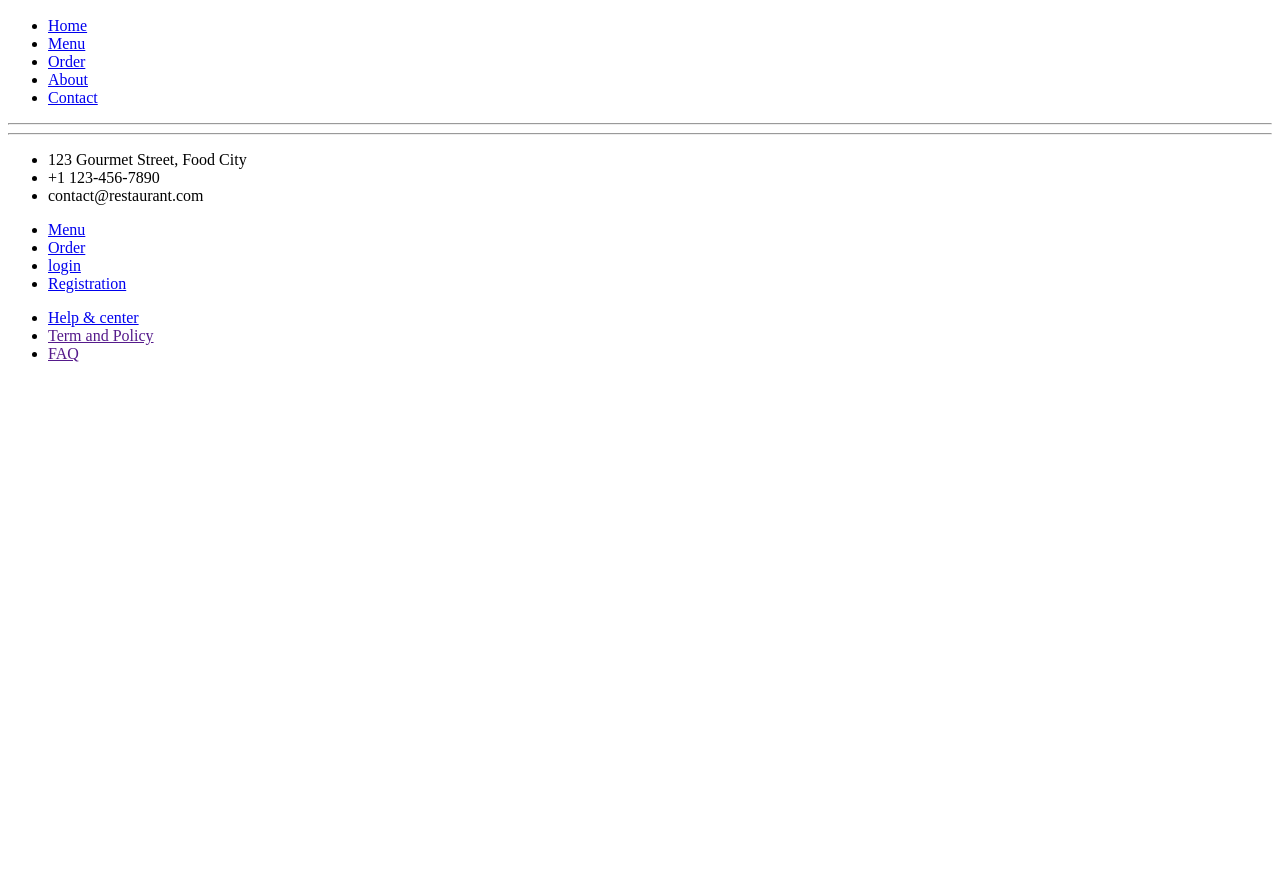
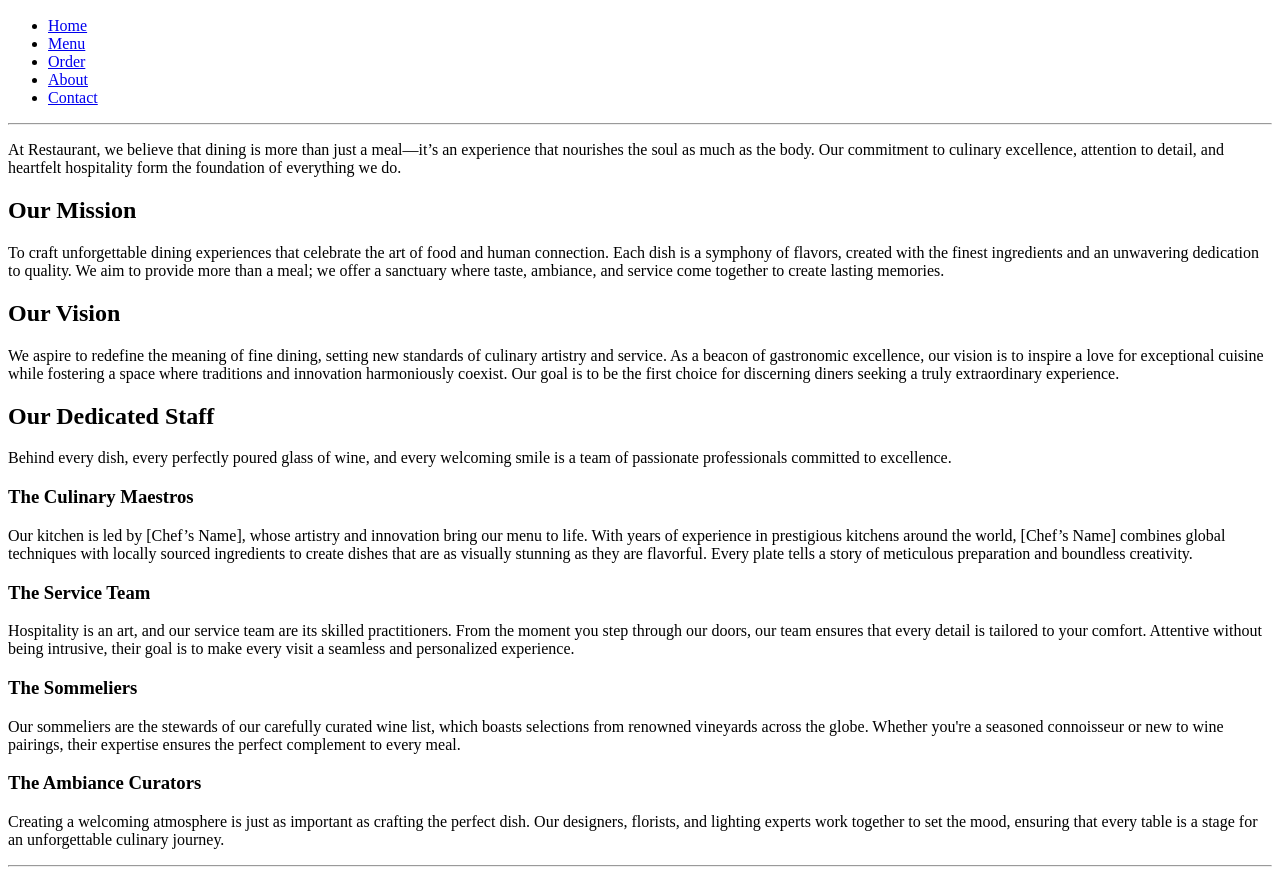
Before and after one commit to zouak-pedro/sprintshtmlproject, a plain HTML site: page restaurant/about/index.html in a window 1280 px wide. Shown: the part 67-947 px from the top of the page. Before the commit the page ends 800 px from the top, so only its background shows below. Drawn offline with Linux system fonts and the light colour scheme.

Commit message:
resto about page

```diff
--- a/restaurant/about/index.html
+++ b/restaurant/about/index.html
@@ -22,7 +22,49 @@
   </nav>
   <hr>
   <!-- body -->
-
+  <section>
+    <p>At Restaurant, we believe that dining is more than just a meal—it’s an experience that nourishes the soul
+      as much as the body. Our commitment to culinary excellence, attention to detail, and heartfelt hospitality form
+      the foundation of everything we do.
+    </p>
+  </section>
+  <section class="Mission">
+    <h2>Our Mission</h2>
+    <p>To craft unforgettable dining experiences that celebrate the art of food and human connection. Each dish is a
+      symphony of flavors, created with the finest ingredients and an unwavering dedication to quality. We aim to
+      provide more than a meal; we offer a sanctuary where taste, ambiance, and service come together to create lasting
+      memories.</p>
+  </section>
+  <section class="Vision">
+    <h2>Our Vision</h2>
+    <p>We aspire to redefine the meaning of fine dining, setting new standards of culinary artistry and service. As a
+      beacon of gastronomic excellence, our vision is to inspire a love for exceptional cuisine while fostering a space
+      where traditions and innovation harmoniously coexist. Our goal is to be the first choice for discerning diners
+      seeking a truly extraordinary experience.</p>
+  </section>
+  <section class="Staff">
+    <h2>Our Dedicated Staff</h2>
+    <p>Behind every dish, every perfectly poured glass of wine, and every welcoming smile is a team of passionate
+      professionals committed to excellence.
+    </p>
+    <h3>The Culinary Maestros</h3>
+    <p>Our kitchen is led by [Chef’s Name], whose artistry and innovation bring our menu to life. With years of
+      experience in prestigious kitchens around the world, [Chef’s Name] combines global techniques with locally sourced
+      ingredients to create dishes that are as visually stunning as they are flavorful. Every plate tells a story of
+      meticulous preparation and boundless creativity.</p>
+    <h3>The Service Team</h3>
+    <p>Hospitality is an art, and our service team are its skilled practitioners. From the moment you step through our
+      doors, our team ensures that every detail is tailored to your comfort. Attentive without being intrusive, their
+      goal is to make every visit a seamless and personalized experience.</p>
+    <h3>The Sommeliers</h3>
+    <p>Our sommeliers are the stewards of our carefully curated wine list, which boasts selections from renowned
+      vineyards across the globe. Whether you're a seasoned connoisseur or new to wine pairings, their expertise ensures
+      the perfect complement to every meal.</p>
+    <h3>The Ambiance Curators</h3>
+    <p>Creating a welcoming atmosphere is just as important as crafting the perfect dish. Our designers, florists, and
+      lighting experts work together to set the mood, ensuring that every table is a stage for an unforgettable culinary
+      journey.</p>
+  </section>
   <!-- footer -->
   <hr>
   <footer>
```
Also changed, not shown: 1 other file.
